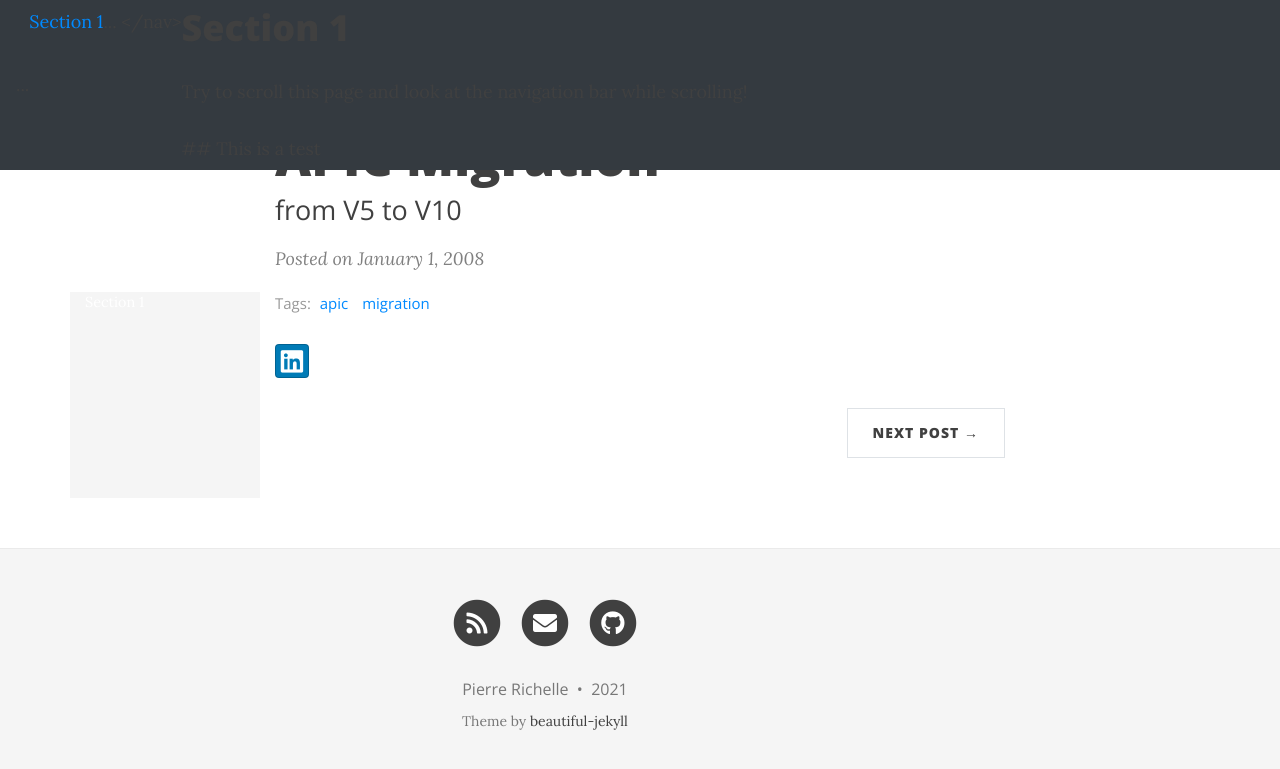
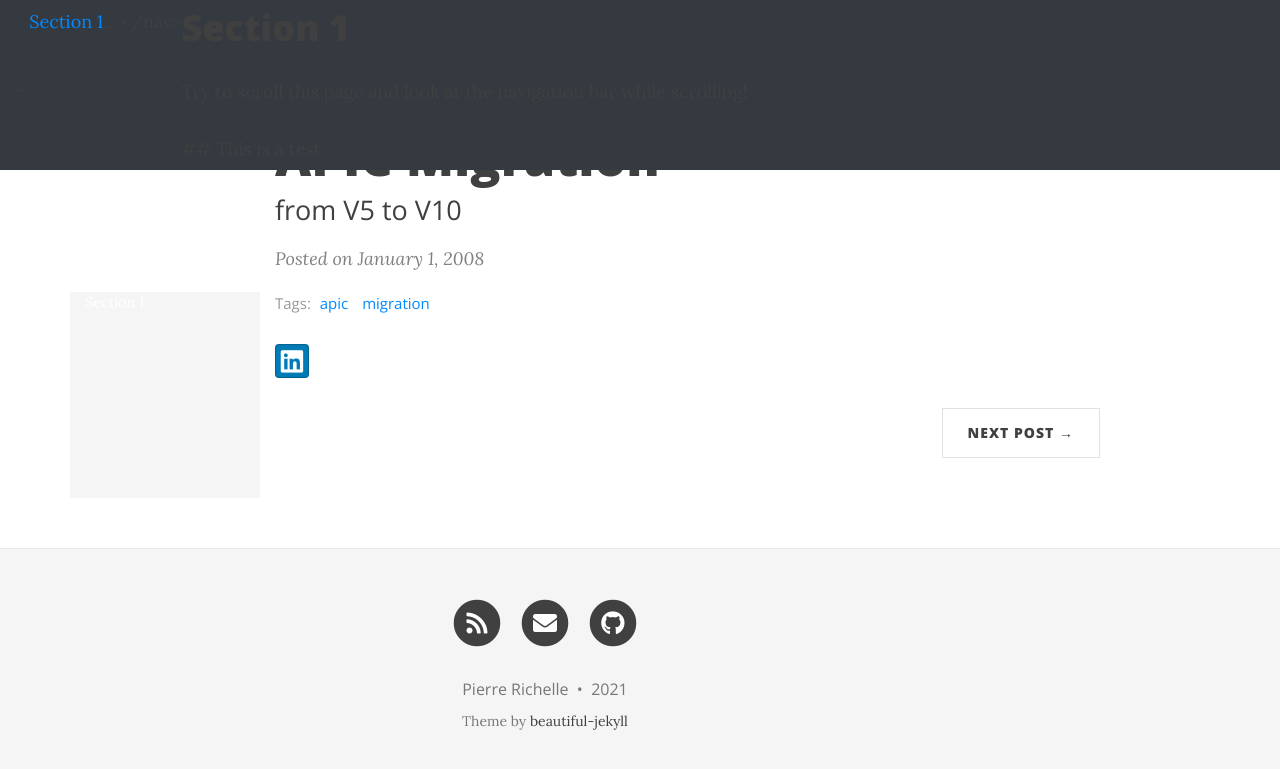
Before and after one commit to prichelle/integration.github.io, a Jekyll site: the page built from _posts/2008-01-01-Test.md, in a window 1280 px wide. Shown: the top 769 px of the page. Built offline with Jekyll 4.4.1, drawn with Linux system fonts in a browser that asks for light colours; nearby versions of some CDN libraries; comment, search, counter and statistics services are not loaded.

Commit message:
margin post

```diff
--- a/_layouts/post.html
+++ b/_layouts/post.html
@@ -10,7 +10,7 @@
     <div class="col-xl-2 col-lg-2" id="sidebar">
       {% include toc.html html=content class="list-unstyled components"%}
   </div>
-    <div class="col-xl-8 col-lg-8">
+    <div class="col-xl-9 col-lg-9">
 
       {% if page.gh-repo %}
         {% assign gh_split =  page.gh-repo | split:'/'  %}
```
